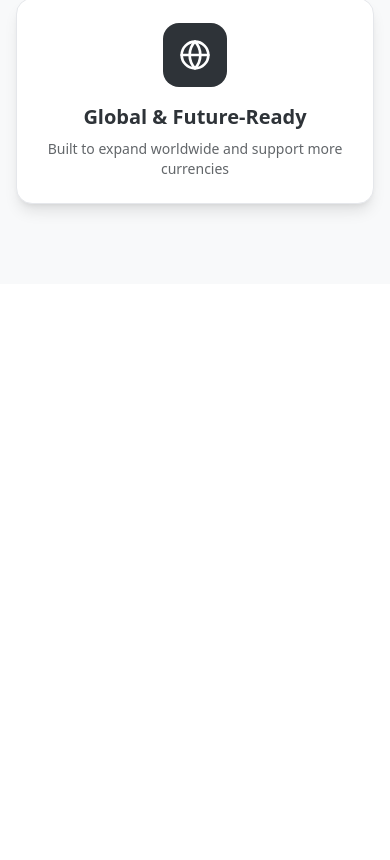
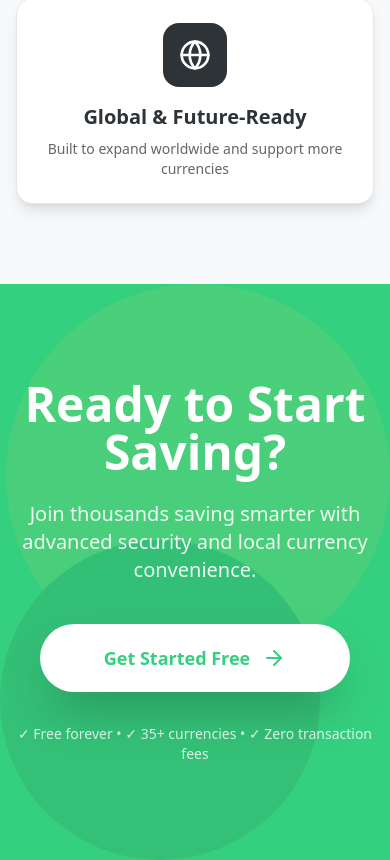
Before and after one commit to DevBigEazi/circlepot-landing-page, a React (Vite) app: page / in a window 390 px wide. Shown: the part 9229-10089 px from the top of the page. Before the commit the page ends 9513 px from the top, so only its background shows below. Built offline with nearby package versions, Linux system fonts and the light colour scheme.

Commit message:
feat: added CTA section

```diff
--- /dev/null
+++ b/src/components/CTASection.tsx
@@ -0,0 +1,38 @@
+import React from 'react';
+import { ArrowRight } from 'lucide-react';
+import type { ThemeColors } from '../types';
+
+interface CTASectionProps {
+  colors: ThemeColors;
+}
+
+export const CTASection: React.FC<CTASectionProps> = ({ colors }) => {
+  return (
+    <section className="py-24 relative overflow-hidden">
+      <div className="absolute inset-0" style={{ backgroundColor: colors.primary }}></div>
+      <div className="absolute inset-0 opacity-10">
+        <div className="absolute top-0 right-0 w-96 h-96 rounded-full" style={{ backgroundColor: colors.secondary }}></div>
+        <div className="absolute bottom-0 left-0 w-80 h-80 rounded-full" style={{ backgroundColor: colors.accent }}></div>
+      </div>
+
+      <div className="max-w-4xl mx-auto px-4 sm:px-6 lg:px-8 text-center relative z-10">
+        <h2 className="text-5xl lg:text-6xl font-extrabold text-white mb-6 animate-slideUp">
+          Ready to Start Saving?
+        </h2>
+        <p className="text-xl text-white/90 mb-10 max-w-2xl mx-auto animate-slideUp delay-100">
+          Join thousands saving smarter with advanced security and local currency convenience.
+        </p>
+        <button
+          className="px-16 py-5 bg-white rounded-full font-bold text-lg shadow-2xl hover:shadow-3xl transition-all duration-300 hover:scale-110 inline-flex items-center gap-3 animate-scaleIn delay-200"
+          style={{ color: colors.primary }}
+        >
+          Get Started Free
+          <ArrowRight size={24} />
+        </button>
+        <div className="mt-8 text-white/80 text-sm">
+          ✓ Free forever  •  ✓ 35+ currencies  •  ✓ Zero transaction fees
+        </div>
+      </div>
+    </section>
+  );
+};
--- a/src/pages/Home.tsx
+++ b/src/pages/Home.tsx
@@ -8,6 +8,7 @@ import { FeaturesShowcase } from '../components/FeaturesShowcase';
 import { PartnersSection } from '../components/PartnersSection';
 import { FAQSection } from '../components/FAQSection';
 import { TechnicalOverview } from '../components/TechnicalOverview';
+import { CTASection } from '../components/CTASection';
 
 
 export const Home: React.FC = () => {
@@ -72,6 +73,7 @@ export const Home: React.FC = () => {
       <PartnersSection colors={colors} />
       <FAQSection colors={colors} openFaq={openFaq} setOpenFaq={setOpenFaq} />
       <TechnicalOverview colors={colors} />
+      <CTASection colors={colors} />
     </div>
   );
 };
```
